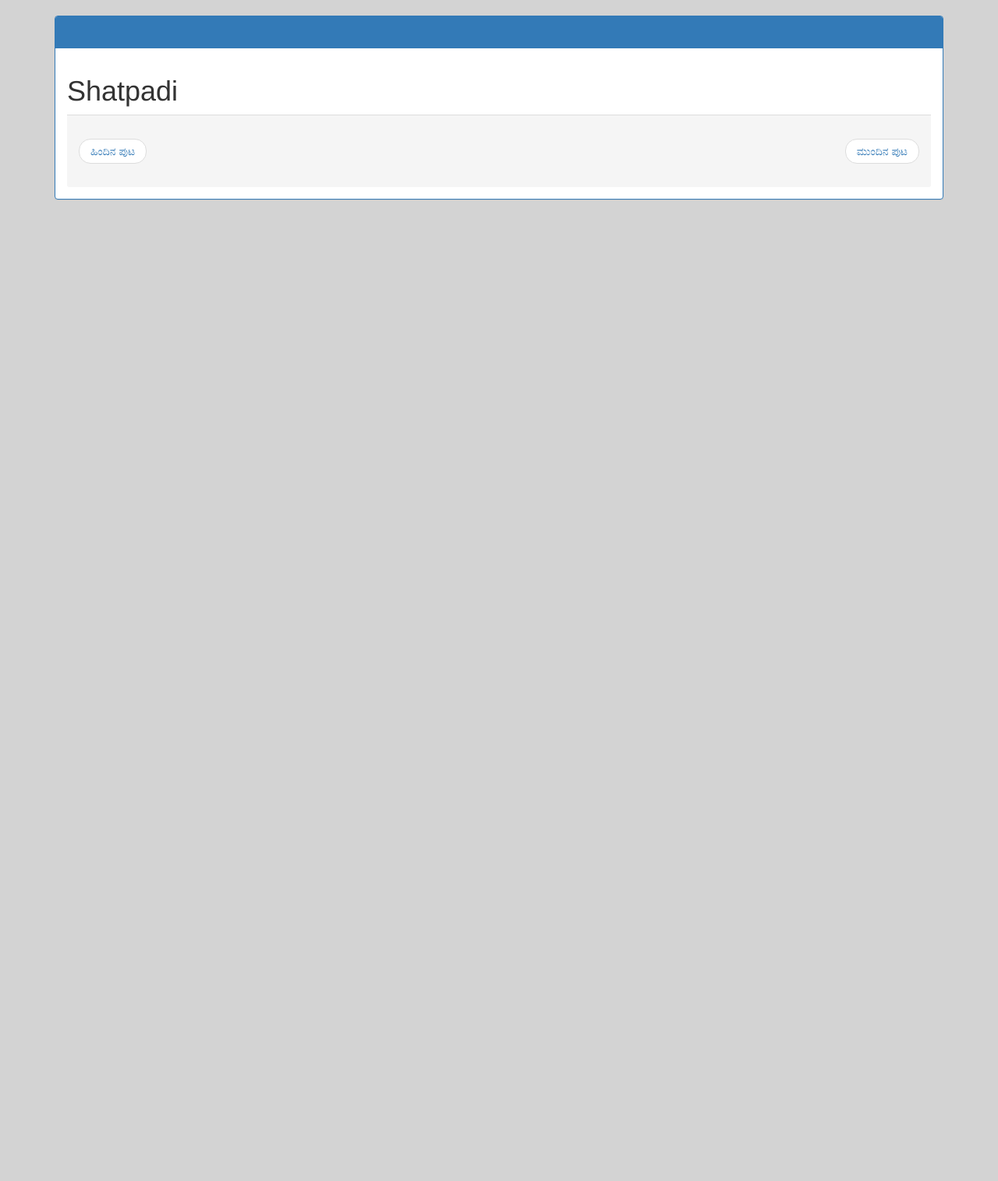
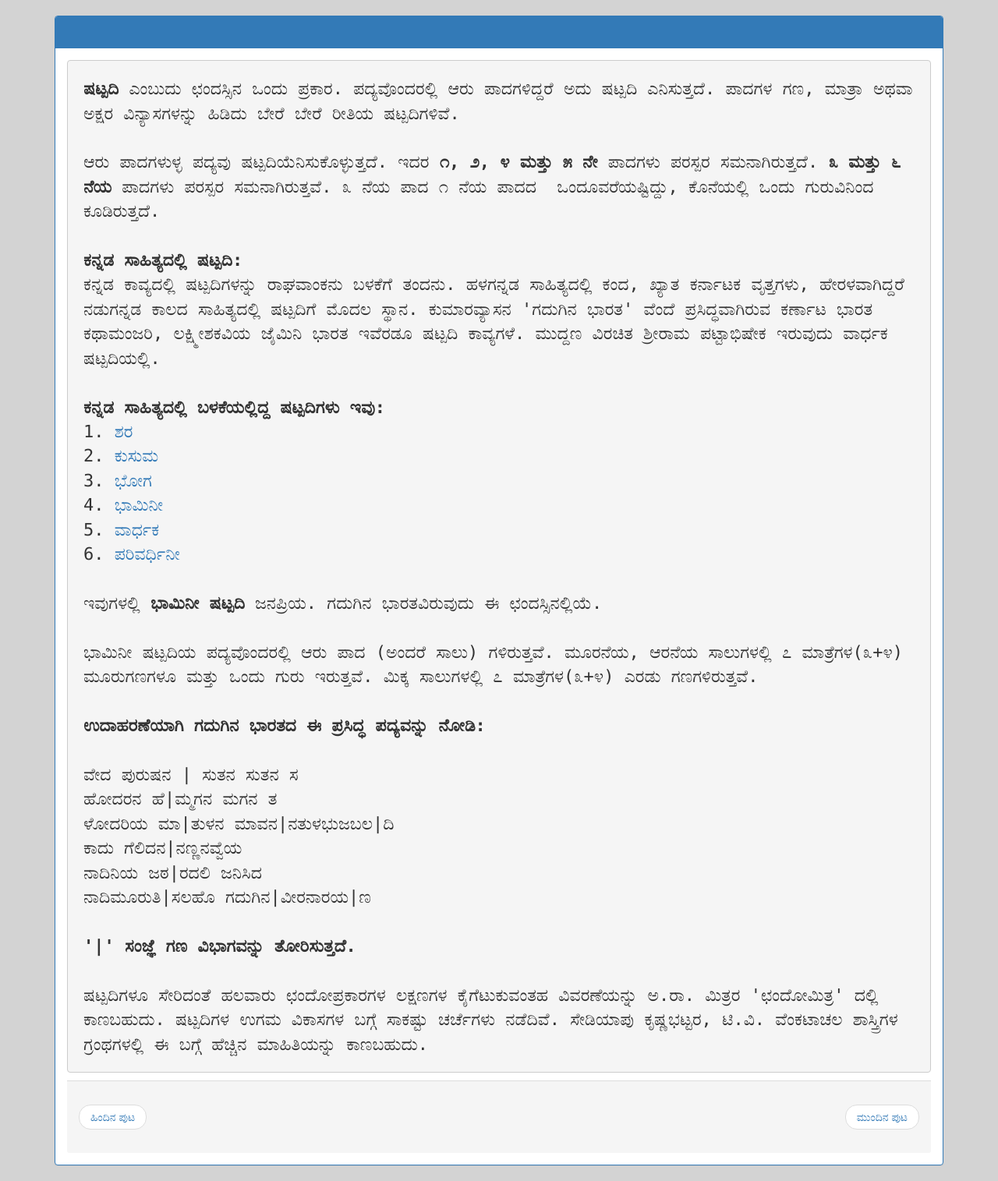
Before and after one commit to anuprshetty/chandassu, a Flask app: template templates/chandassu/shatpadi/shatpadi.html in a window 1280 px wide. Shown: the part 75-1590 px from the top of the page at 78% size. Before the commit the page ends 331 px from the top, so only its background shows below. Run offline with Flask 3, Linux system fonts and the light colour scheme; the template is opened without the code that fills it, so the values that code supplies are empty; some libraries are stand-ins or nearby versions.

Commit message:
routing for shatpadi

```diff
--- a/templates/chandassu/shatpadi/shatpadi.html
+++ b/templates/chandassu/shatpadi/shatpadi.html
@@ -1,3 +1,35 @@
 <!DOCTYPE html> {% extends 'base.html' %} {% block body %}
-<h1>Shatpadi</h1>
+<pre class="pre-wrap">
+<b>ಷಟ್ಪದಿ</b> ಎಂಬುದು ಛಂದಸ್ಸಿನ ಒಂದು ಪ್ರಕಾರ. ಪದ್ಯವೊಂದರಲ್ಲಿ ಆರು ಪಾದಗಳಿದ್ದರೆ ಅದು ಷಟ್ಪದಿ ಎನಿಸುತ್ತದೆ. ಪಾದಗಳ ಗಣ, ಮಾತ್ರಾ ಅಥವಾ ಅಕ್ಷರ ವಿನ್ಯಾಸಗಳನ್ನು ಹಿಡಿದು ಬೇರೆ ಬೇರೆ ರೀತಿಯ ಷಟ್ಪದಿಗಳಿವೆ.
+
+ಆರು ಪಾದಗಳುಳ್ಳ ಪದ್ಯವು ಷಟ್ಪದಿಯೆನಿಸುಕೊಳ್ಳುತ್ತದೆ. ಇದರ <b>೧, ೨, ೪ ಮತ್ತು ೫ ನೇ</b> ಪಾದಗಳು ಪರಸ್ಪರ ಸಮನಾಗಿರುತ್ತದೆ. <b>೩ ಮತ್ತು ೬ ನೆಯ</b> ಪಾದಗಳು ಪರಸ್ಪರ ಸಮನಾಗಿರುತ್ತವೆ. ೩ ನೆಯ ಪಾದ ೧ ನೆಯ ಪಾದದ  ಒಂದೂವರೆಯಷ್ಟಿದ್ದು, ಕೊನೆಯಲ್ಲಿ ಒಂದು ಗುರುವಿನಿಂದ ಕೂಡಿರುತ್ತದೆ.
+
+<b>ಕನ್ನಡ ಸಾಹಿತ್ಯದಲ್ಲಿ ಷಟ್ಪದಿ:</b>
+ಕನ್ನಡ ಕಾವ್ಯದಲ್ಲಿ ಷಟ್ಪದಿಗಳನ್ನು ರಾಘವಾಂಕನು ಬಳಕೆಗೆ ತಂದನು. ಹಳಗನ್ನಡ ಸಾಹಿತ್ಯದಲ್ಲಿ ಕಂದ, ಖ್ಯಾತ ಕರ್ನಾಟಕ ವೃತ್ತಗಳು, ಹೇರಳವಾಗಿದ್ದರೆ ನಡುಗನ್ನಡ ಕಾಲದ ಸಾಹಿತ್ಯದಲ್ಲಿ ಷಟ್ಪದಿಗೆ ಮೊದಲ ಸ್ಥಾನ. ಕುಮಾರವ್ಯಾಸನ 'ಗದುಗಿನ ಭಾರತ' ವೆಂದೆ ಪ್ರಸಿದ್ಧವಾಗಿರುವ ಕರ್ಣಾಟ ಭಾರತ ಕಥಾಮಂಜರಿ, ಲಕ್ಷ್ಮೀಶಕವಿಯ ಜೈಮಿನಿ ಭಾರತ ಇವೆರಡೂ ಷಟ್ಪದಿ ಕಾವ್ಯಗಳೆ. ಮುದ್ದಣ ವಿರಚಿತ ಶ್ರೀರಾಮ ಪಟ್ಟಾಭಿಷೇಕ ಇರುವುದು ವಾರ್ಧಕ ಷಟ್ಪದಿಯಲ್ಲಿ.
+
+<b>ಕನ್ನಡ ಸಾಹಿತ್ಯದಲ್ಲಿ ಬಳಕೆಯಲ್ಲಿದ್ದ ಷಟ್ಪದಿಗಳು ಇವು:</b>
+1. <a href="{{ url_for('home_bp.chandassu_bp.shatpadi_bp.shara')}}">ಶರ</a>
+2. <a href="{{ url_for('home_bp.chandassu_bp.shatpadi_bp.kusuma')}}">ಕುಸುಮ</a>
+3. <a href="{{ url_for('home_bp.chandassu_bp.shatpadi_bp.bhoga')}}">ಭೋಗ</a>
+4. <a href="{{ url_for('home_bp.chandassu_bp.shatpadi_bp.bhamini')}}">ಭಾಮಿನೀ</a>
+5. <a href="{{ url_for('home_bp.chandassu_bp.shatpadi_bp.vardhaka')}}">ವಾರ್ಧಕ</a>
+6. <a href="{{ url_for('home_bp.chandassu_bp.shatpadi_bp.parivardhini')}}">ಪರಿವರ್ಧಿನೀ</a>
+
+ಇವುಗಳಲ್ಲಿ <b>ಭಾಮಿನೀ ಷಟ್ಪದಿ</b> ಜನಪ್ರಿಯ. ಗದುಗಿನ ಭಾರತವಿರುವುದು ಈ ಛಂದಸ್ಸಿನಲ್ಲಿಯೆ.
+
+ಭಾಮಿನೀ ಷಟ್ಪದಿಯ ಪದ್ಯವೊಂದರಲ್ಲಿ ಆರು ಪಾದ (ಅಂದರೆ ಸಾಲು) ಗಳಿರುತ್ತವೆ. ಮೂರನೆಯ, ಆರನೆಯ ಸಾಲುಗಳಲ್ಲಿ ೭ ಮಾತ್ರೆಗಳ(೩+೪) ಮೂರುಗಣಗಳೂ ಮತ್ತು ಒಂದು ಗುರು ಇರುತ್ತವೆ. ಮಿಕ್ಕ ಸಾಲುಗಳಲ್ಲಿ ೭ ಮಾತ್ರೆಗಳ(೩+೪) ಎರಡು ಗಣಗಳಿರುತ್ತವೆ.
+
+<b>ಉದಾಹರಣೆಯಾಗಿ ಗದುಗಿನ ಭಾರತದ ಈ ಪ್ರಸಿದ್ಧ ಪದ್ಯವನ್ನು ನೋಡಿ:</b>
+
+ವೇದ ಪುರುಷನ | ಸುತನ ಸುತನ ಸ
+ಹೋದರನ ಹೆ|ಮ್ಮಗನ ಮಗನ ತ
+ಳೋದರಿಯ ಮಾ|ತುಳನ ಮಾವನ|ನತುಳಭುಜಬಲ|ದಿ
+ಕಾದು ಗೆಲಿದನ|ನಣ್ಣನವ್ವೆಯ
+ನಾದಿನಿಯ ಜಠ|ರದಲಿ ಜನಿಸಿದ
+ನಾದಿಮೂರುತಿ|ಸಲಹೊ ಗದುಗಿನ|ವೀರನಾರಯ|ಣ
+
+<b>'|' ಸಂಜ್ಞೆ ಗಣ ವಿಭಾಗವನ್ನು ತೋರಿಸುತ್ತದೆ.</b>
+
+ಷಟ್ಪದಿಗಳೂ ಸೇರಿದಂತೆ ಹಲವಾರು ಛಂದೋಪ್ರಕಾರಗಳ ಲಕ್ಷಣಗಳ ಕೈಗೆಟುಕುವಂತಹ ವಿವರಣೆಯನ್ನು ಅ.ರಾ. ಮಿತ್ರರ 'ಛಂದೋಮಿತ್ರ' ದಲ್ಲಿ ಕಾಣಬಹುದು. ಷಟ್ಪದಿಗಳ ಉಗಮ ವಿಕಾಸಗಳ ಬಗ್ಗೆ ಸಾಕಷ್ಟು ಚರ್ಚೆಗಳು ನಡೆದಿವೆ. ಸೇಡಿಯಾಪು ಕೃಷ್ಣಭಟ್ಟರ, ಟಿ.ವಿ. ವೆಂಕಟಾಚಲ ಶಾಸ್ತ್ರಿಗಳ ಗ್ರಂಥಗಳಲ್ಲಿ ಈ ಬಗ್ಗೆ ಹೆಚ್ಚಿನ ಮಾಹಿತಿಯನ್ನು ಕಾಣಬಹುದು.
+</pre>
 {% endblock %}
```
Also changed, not shown: blueprints/chandassu/shatpadi.py (+8 -1 lines).
